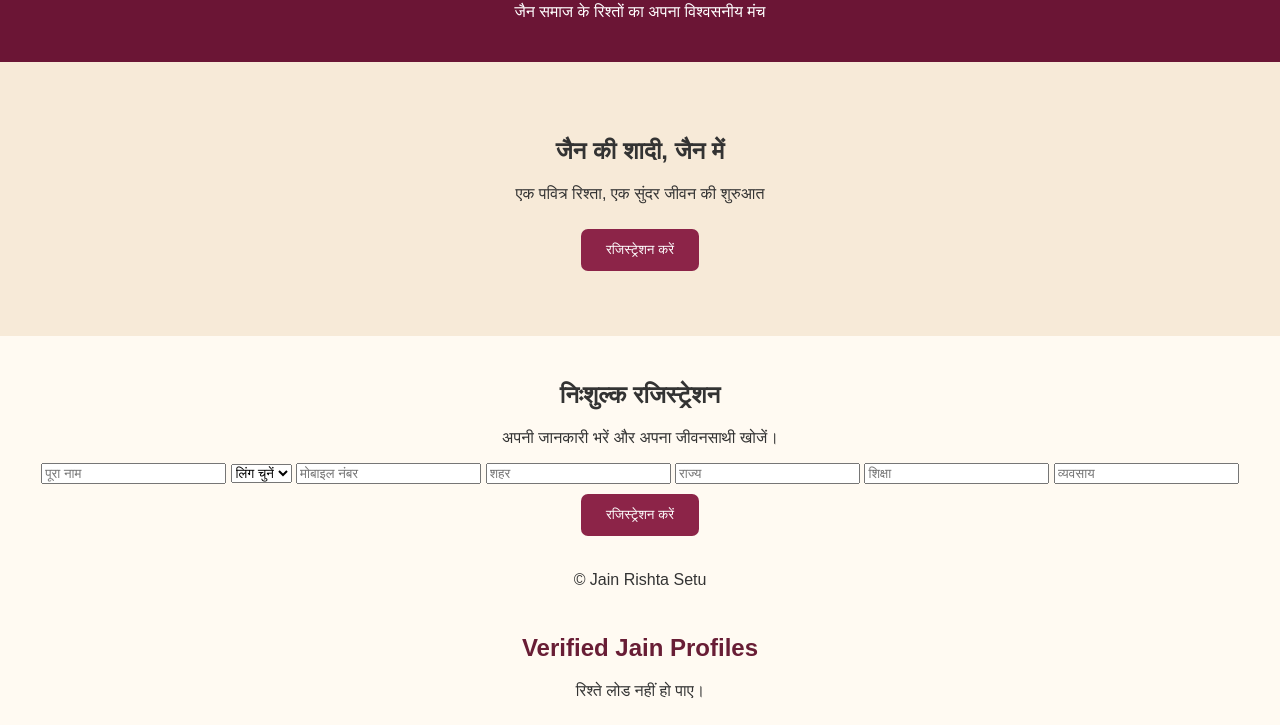
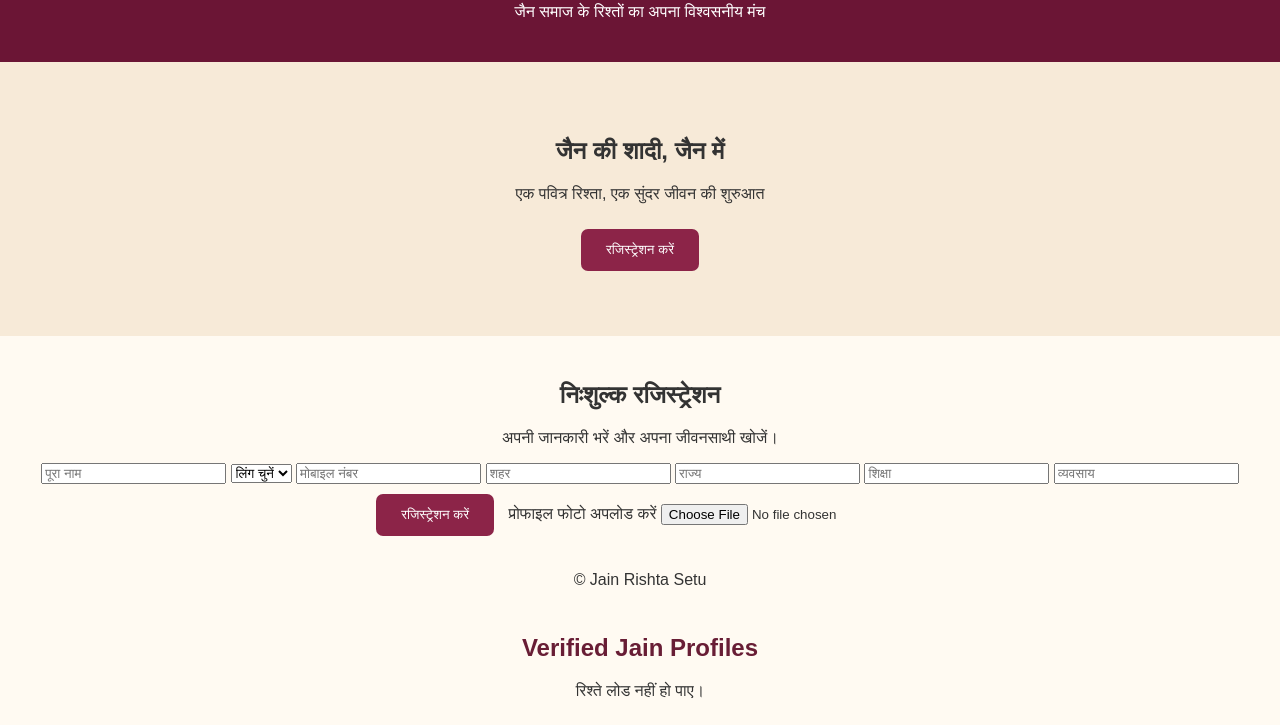
Before and after one commit to jainjitendra113-source/jain-rishta-setu, a plain HTML site: page index.html in a window 1280 px wide. Shown: the part 75-800 px from the top of the page. Drawn offline with nearby package versions, Linux system fonts and the light colour scheme; no server answers.

Commit message:
Add profile photo upload input to registration form

```diff
--- a/index.html
+++ b/index.html
@@ -98,7 +98,9 @@ section{padding:25px}
 <input type="text" name="occupation" placeholder="व्यवसाय">
 
 <button type="submit">रजिस्ट्रेशन करें</button>
+<label>प्रोफाइल फोटो अपलोड करें</label>
 
+<input type="file" id="profilePhoto" name="profilePhoto" accept="image/*">
 </form>
 
 </section>
```
